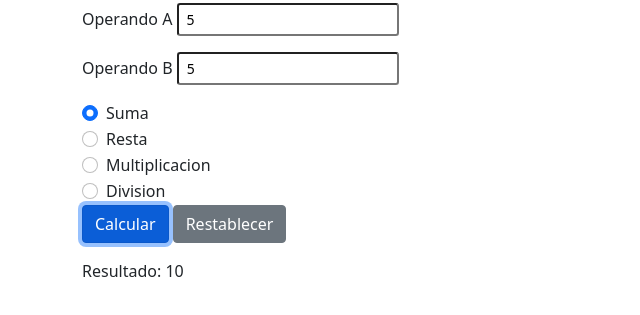
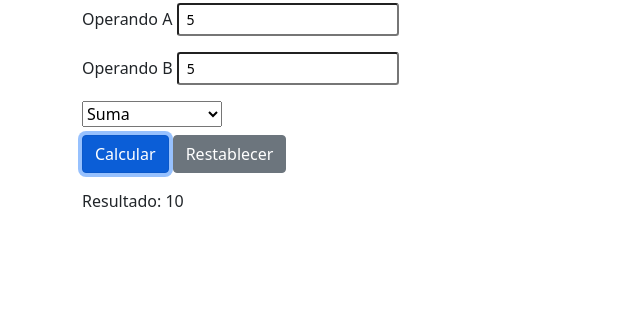
Before and after one commit to Edwardb11/FrontEndDeveloper, a plain HTML site: page Aplicacion calculadora/index.html in a window 1280 px wide. Both pictures are taken after typing "5", "5" into the empty fields and a click on the button "Calcular". Shown: the part 53-368 px from the top of the page, without its empty margins (0-640 px from the left). Drawn offline with nearby package versions, Linux system fonts and the light colour scheme.

Commit message:
agregando campo select y agregando exponenciacion

```diff
--- a/Aplicacion calculadora/index.html
+++ b/Aplicacion calculadora/index.html
@@ -33,30 +33,13 @@
             id="operandoB"
           />
         </div>
-        <div class="form-check">
-          <input class="form-check-input" type="radio" name="flexRadioDefault" id="Suma" checked>
-          <label class="form-check-label" for="Suma">
-            Suma
-          </label>
-        </div>
-        <div class="form-check">
-          <input class="form-check-input" type="radio" name="flexRadioDefault" id="Resta" >
-          <label class="form-check-label" for="Resta">
-            Resta
-          </label>
-        </div>
-        <div class="form-check">
-          <input class="form-check-input" type="radio" name="flexRadioDefault" id="Multiplicacion" >
-          <label class="form-check-label" for="Multiplicacion">
-            Multiplicacion
-          </label>
-        </div>
-        <div class="form-check">
-          <input class="form-check-input" type="radio" name="flexRadioDefault" id="Division" >
-          <label class="form-check-label" for="Division">
-            Division
-          </label>
-        </div>
+        <select class="custom-select mb-2" id="operacion">
+          <option value="Suma">Suma</option>
+          <option value="Resta">Resta</option>
+          <option value="Multiplicacion">Multiplicación</option>
+          <option value="Division">Division</option>
+          <option value="exponenciacion">Exponenciación</option>
+        </select>
       </form>
       <button class="btn btn-primary mb-3" onclick="sumar()">Calcular</button>
       <button class="btn btn-secondary mb-3" onclick="reset()">Restablecer</button>
--- a/Aplicacion calculadora/js/app.js
+++ b/Aplicacion calculadora/js/app.js
@@ -1,37 +1,47 @@
-console.log('Aplicación Calculadora');
+console.log("Aplicación Calculadora");
 
-function sumar(){
-    const forma = document.getElementById('forma');
-    let operandoA = forma['operandoA'];
-    let operandoB = forma['operandoB'];
-    let resultado='';
-    if(document.getElementById('Suma').checked) {
+function sumar() {
+  const forma = document.getElementById("forma");
+  let operandoA = forma["operandoA"];
+  let operandoB = forma["operandoB"];
+  let resultado = "";
+  let operación = document.getElementById("operacion").value;
+  console.log(operación);
+  switch (operación) {
+    case "Suma":
       resultado = parseInt(operandoA.value) + parseInt(operandoB.value);
-    }
-    else if(document.getElementById('Resta').checked){
+      break;
+    case "Resta":
       resultado = parseInt(operandoA.value) - parseInt(operandoB.value);
-    }
-    else if(document.getElementById('Multiplicacion').checked){
+      break;
+    case "Multiplicacion":
       resultado = parseInt(operandoA.value) * parseInt(operandoB.value);
-    }
-    else if(document.getElementById('Division').checked){
-        if (parseInt(operandoB.value) ===0) {
-            document.getElementById('resultado').innerHTML = `Resultado: No se puede dividir entre 0`;
-            return
+      break;
+    case "Division":
+      if (parseInt(operandoB.value) === 0) {
+        document.getElementById(
+          "resultado"
+        ).innerHTML = `Resultado: No se puede dividir entre 0`;
+        return;
       }
       resultado = parseInt(operandoA.value) / parseInt(operandoB.value);
+      break;
+
+    case "exponenciacion":
+      resultado = (parseInt(operandoA.value) ** parseInt(operandoB.value));
+      break;
+    default:
+      resultado = "Ha ocurrido un error, intente de nuevo.";
+      break;
   }
-    if(isNaN(resultado))
-        resultado = 'La operación no incluye números';
-    document.getElementById('resultado').innerHTML = `Resultado: ${resultado}`;
-    console.log(`Resultado: ${resultado}`);
+  if (isNaN(resultado)) resultado = "La operación no incluye números";
+  document.getElementById("resultado").innerHTML = `Resultado: ${resultado}`;
 }
-function reset(){
-    const forma = document.getElementById('forma');
-    let operandoA = forma['operandoA'];
-    let operandoB = forma['operandoB'];
-    operandoA.value=''
-    operandoB.value=''
-    document.getElementById('resultado').innerHTML = ' ';
-
+function reset() {
+  const forma = document.getElementById("forma");
+  let operandoA = forma["operandoA"];
+  let operandoB = forma["operandoB"];
+  operandoA.value = "";
+  operandoB.value = "";
+  document.getElementById("resultado").innerHTML = " ";
 }
```
Lines whose indentation alone changed are shown as unchanged.
